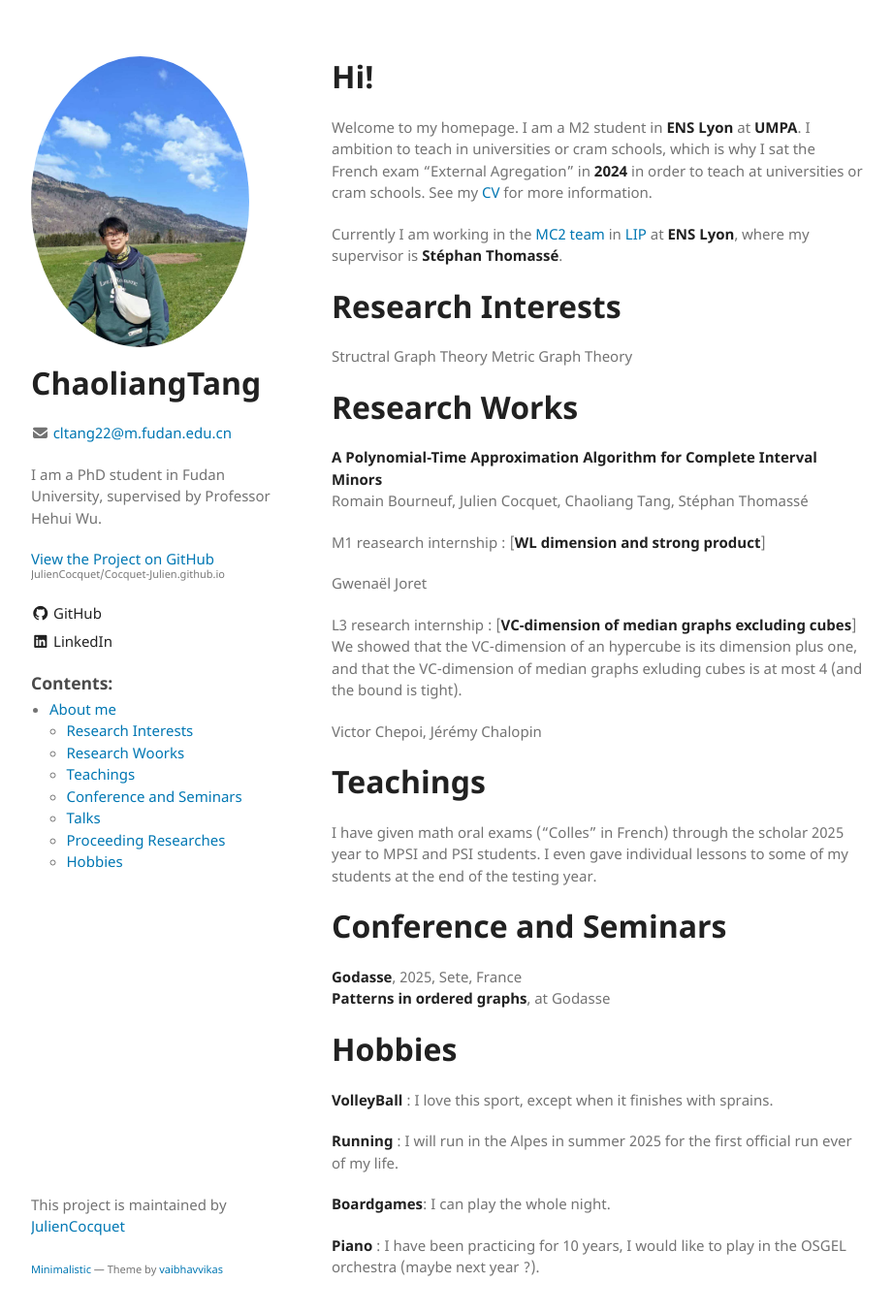
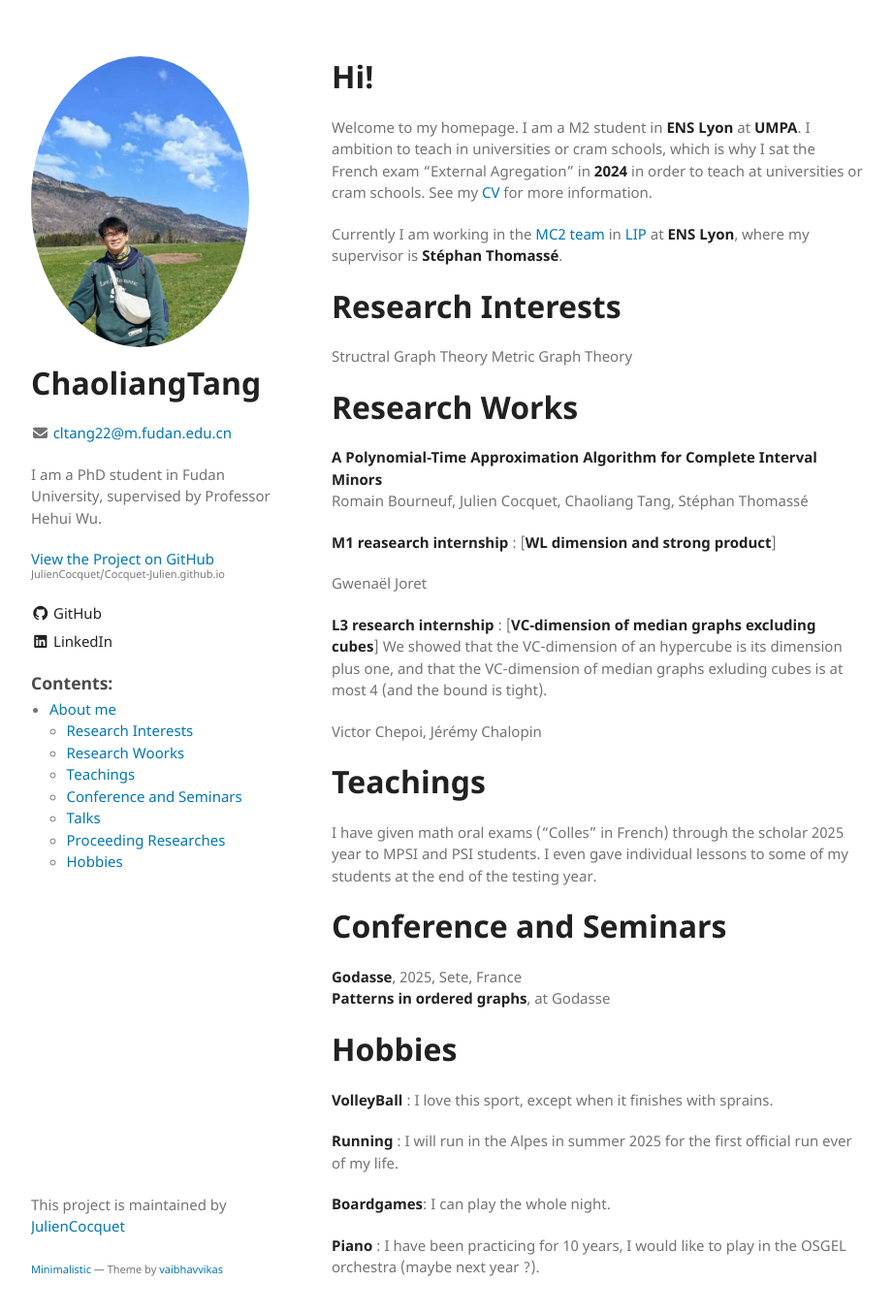
Before and after one commit to JulienCocquet/Cocquet-Julien.github.io, a Jekyll site: the page built from index.md, in a window 1280 px wide and 1368 px high. Shown: the top 1355 px of the window at 97% size, without its empty margins (178-1099 px from the left). Built offline with Jekyll 4.4.1, drawn with Linux system fonts in a browser that asks for light colours; our own code applies the rules of GitHub Pages for plain Markdown files.

```diff
--- a/index.md
+++ b/index.md
@@ -25,11 +25,11 @@ Metric Graph Theory
 [**A Polynomial-Time Approximation Algorithm for Complete Interval Minors**](https://arxiv.org/abs/2505.05997)
 Romain Bourneuf, Julien Cocquet, Chaoliang Tang, Stéphan Thomassé
 
-M1 reasearch internship : [**WL dimension and strong product**]
+**M1 reasearch internship** : [**WL dimension and strong product**]
 
 Gwenaël Joret
 
-L3 research internship : [**VC-dimension of median graphs excluding cubes**] We showed that the VC-dimension of an hypercube is its dimension plus one, and that the VC-dimension of median graphs exluding cubes is at most 4 (and the bound is tight).
+**L3 research internship** : [**VC-dimension of median graphs excluding cubes**] We showed that the VC-dimension of an hypercube is its dimension plus one, and that the VC-dimension of median graphs exluding cubes is at most 4 (and the bound is tight).
 
 Victor Chepoi, Jérémy Chalopin
 
```
